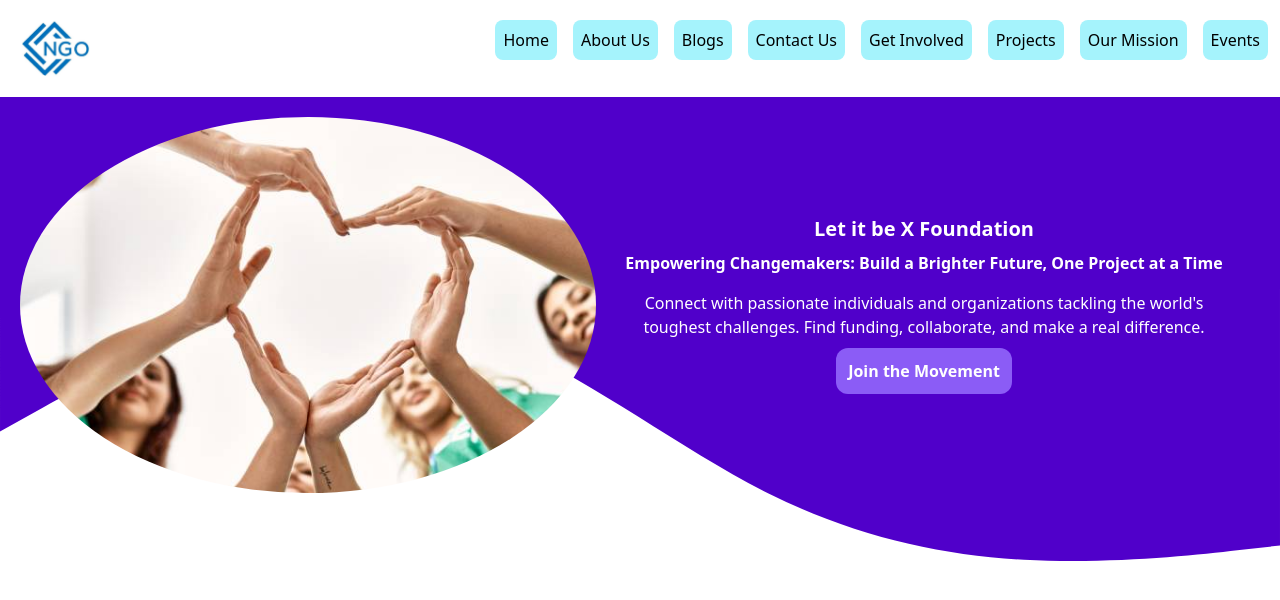
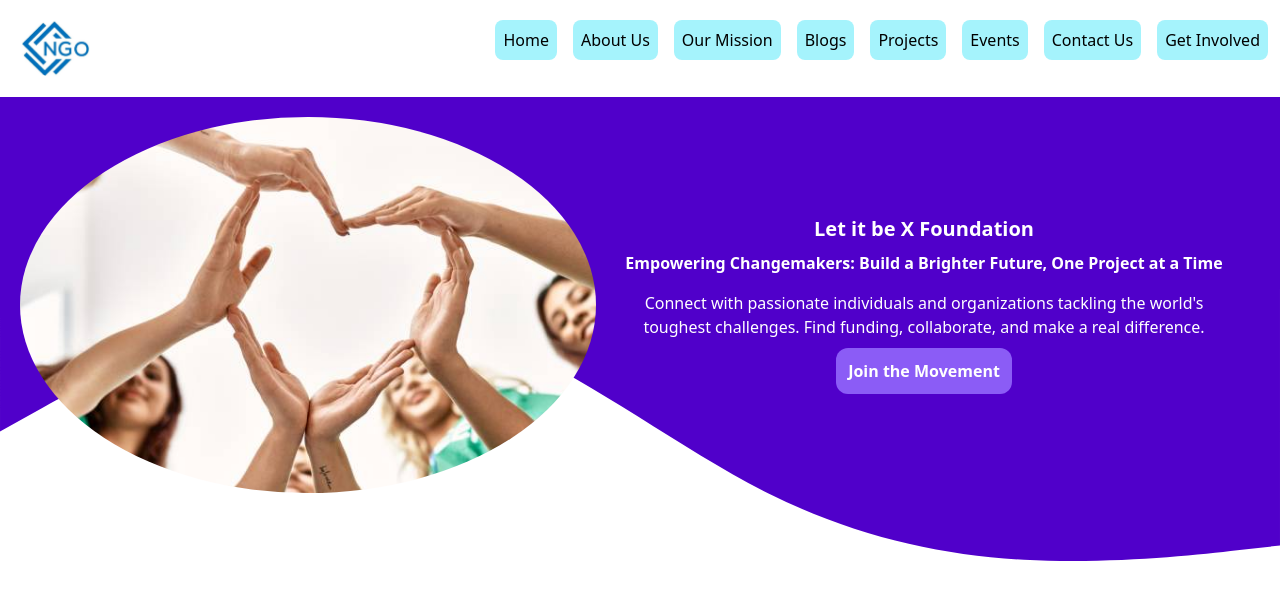
Before and after one commit to RisshabSingla/JuridentInternship, a React (Create React App) app in the folder frontend/: page / in a window 1280 px wide. Shown: the top 600 px of the page. Built offline with nearby package versions, Linux system fonts and the light colour scheme.

Commit message:
Changed Position

```diff
--- a/frontend/src/components/NavLinks.js
+++ b/frontend/src/components/NavLinks.js
@@ -4,12 +4,12 @@ function NavLinks() {
     <>
       <NavLink href={"/"}> Home</NavLink>
       <NavLink href={"aboutus"}> About Us</NavLink>
+      <NavLink href={"ourmission"}> Our Mission</NavLink>
       <NavLink href={"blogs"}> Blogs</NavLink>
+      <NavLink href={"projects"}> Projects</NavLink>
+      <NavLink href={"events"}> Events</NavLink>
       <NavLink href={"contactus"}> Contact Us</NavLink>
       <NavLink href={"getinvolved"}> Get Involved</NavLink>
-      <NavLink href={"projects"}> Projects</NavLink>
-      <NavLink href={"ourmission"}> Our Mission</NavLink>
-      <NavLink href={"events"}> Events</NavLink>
     </>
   );
 }
```
